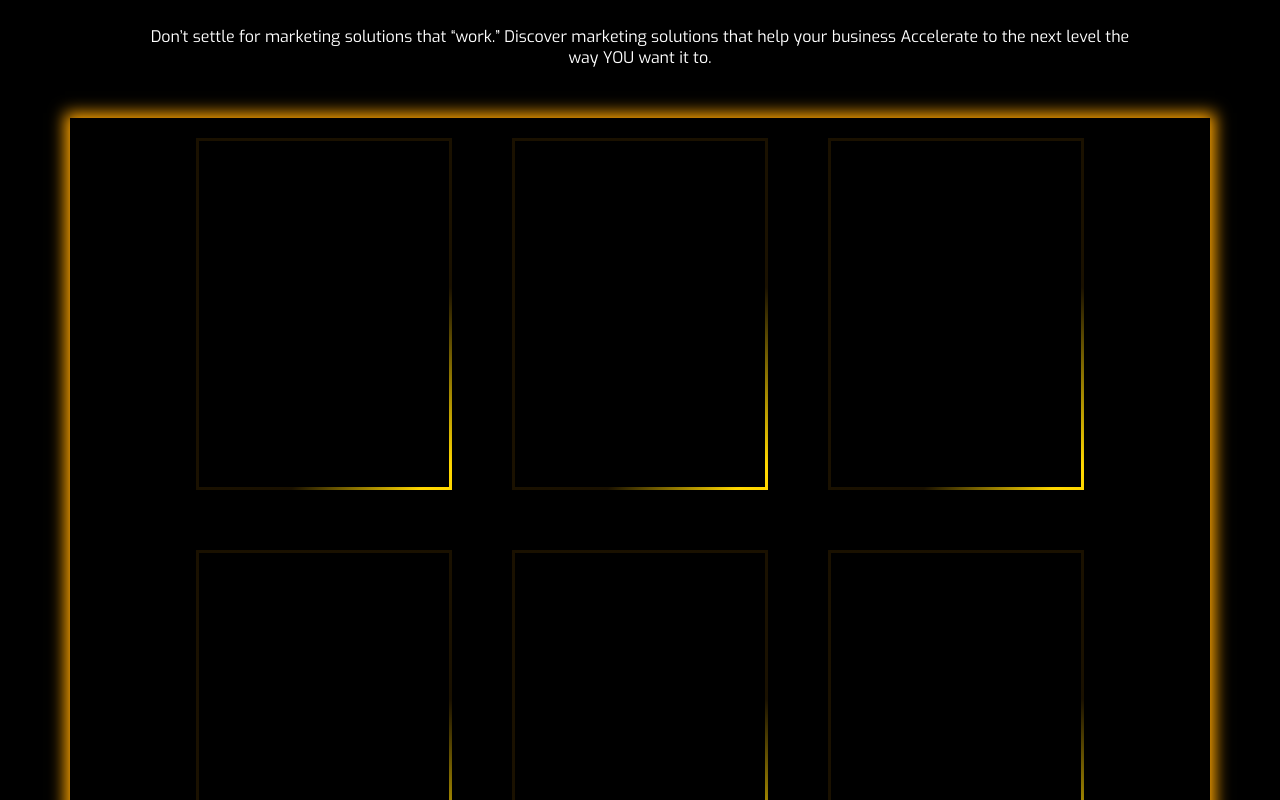
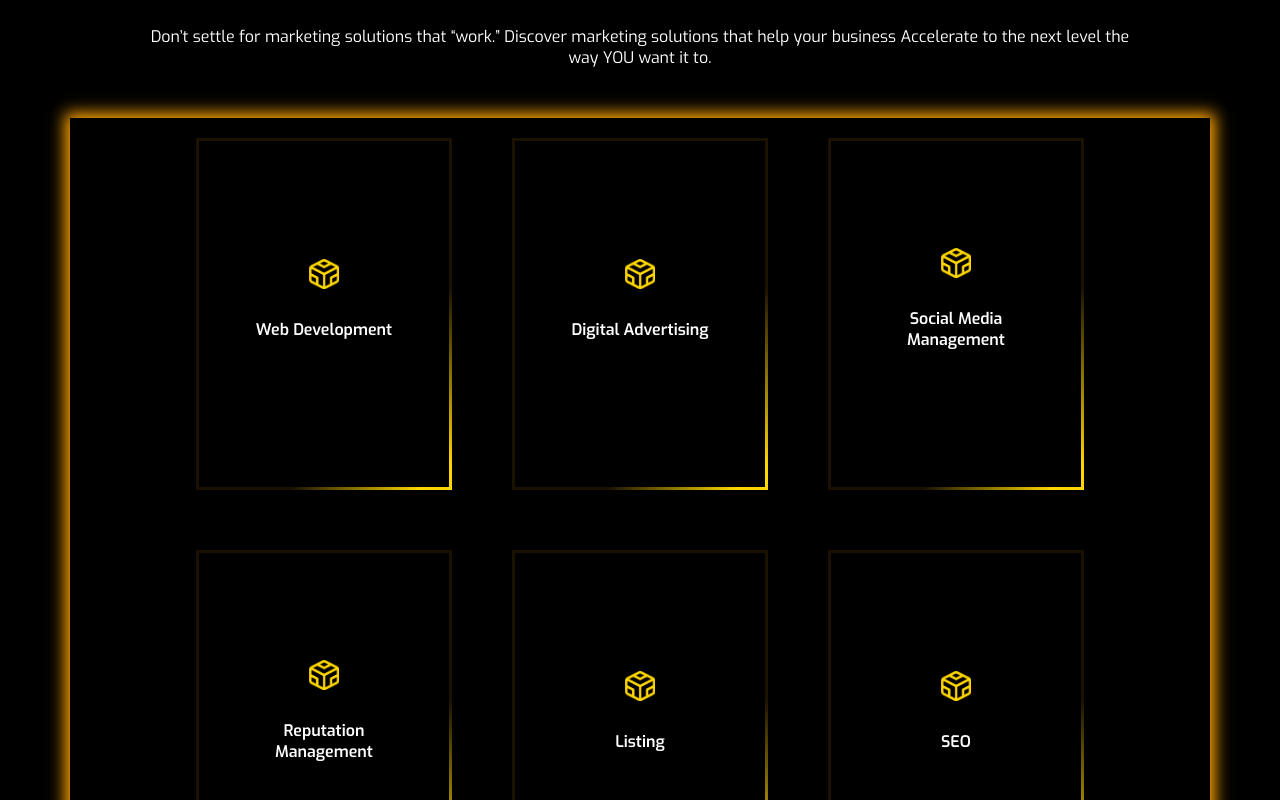
Before and after one commit to tharanycred4future/quantumaxistest, a React (Vite) app: page /contact-us in a window 1280 px wide. Shown: the part 1280-2080 px from the top of the page. Built offline with nearby package versions, Linux system fonts and the light colour scheme.

Commit message:
service icon update

```diff
--- a/src/assets/assets.js
+++ b/src/assets/assets.js
@@ -9,6 +9,7 @@ import seoImg from './seo.jpg'
 import repManageImg from './reputation management.jpg'
 import socialMediaImg from './social media management.jpg'
 import webDevImg from './web development.jpg'
+import serviceIcon from './service-item-icon.png'
 
 
 
@@ -16,7 +17,7 @@ export const services = [
     {
         _id :"1",
         name:"Web Development",
-        image: webDevImg,
+        image: serviceIcon,
         sub_text : "Does your website bring in business?",
         description : "If not, let us build you a website that not only brings you business but helps achieve your goals at a pace you are most comfortable with."
 
@@ -24,7 +25,7 @@ export const services = [
     {
         _id :"2",
         name:"Digital Advertising",
-        image: digitalAdImg,
+        image: serviceIcon,
         sub_text : "Digital ads are a great way of putting your company on everyone’s radar.",
         description : "We custom-create ad campaigns for our clients to help them sell and fulfill their goals without exhausting their budget. We can do the same for you!"
 
@@ -32,14 +33,14 @@ export const services = [
     {
         _id :"3",
         name:"Social Media Management",
-        image: socialMediaImg,
+        image: serviceIcon,
         sub_text : "Want to engage with your existing customers while attracting new ones?",
         description : "We can help you do that while building an effective sales funnel through the creative content we will design just for your business."
     },
     {
         _id :"4",
         name:"Reputation Management",
-        image: repManageImg,
+        image: serviceIcon,
         sub_text : "Having a good reputation in the market is vital to having a successful business.",
         description : "Negative and unanswered reviews will decrease your customers’ trust and impair new business opportunities. We can and WILL help you build a stellar market reputation."
 
@@ -47,7 +48,7 @@ export const services = [
     {
         _id :"5",
         name:"Listing",
-        image:listingImg,
+        image:serviceIcon,
         sub_text : "Your business listings must be present across the web so that your current and future customers can find you the second they need your services.",
         description : "We create, manage, and update your business listings to ensure you never miss golden opportunities."
 
@@ -55,7 +56,7 @@ export const services = [
     {
         _id :"6",
         name:"SEO",
-        image: seoImg,
+        image: serviceIcon,
         sub_text : "Do you want your business to appear at the top of your customer’s search results?",
         description : "We can help you stay ahead of competitors by securing top search rankings. Let us boost your digital presence and maximize business opportunities."
 
@@ -63,7 +64,7 @@ export const services = [
     {
         _id :"7",
         name:"Analytics",
-        image: analyticsImg,
+        image: serviceIcon,
         sub_text : "Want us to Study Data for You?",
         description :"Gain a competitive edge with data-driven insights. Let us optimize your analytics to enhance decision-making and drive business growth"
 
@@ -84,7 +85,8 @@ export const assets = {
     seoImg,
     repManageImg,
     socialMediaImg,
-    webDevImg
+    webDevImg,
+    serviceIcon
 
 
 
--- a/src/components/ServiceItem/ServiceItem.css
+++ b/src/components/ServiceItem/ServiceItem.css
@@ -70,7 +70,35 @@
     justify-content: center;
     align-items: center;
 }
+.service-item-img{
+	width: 30px;
+	height:30px;
+}
+.service-item-img-container{
+	display: flex;
+	flex-direction: column;
+	justify-content: center;
+	align-items: center;
+}
+.card-container{
+	margin: 20px;
+	background-color: white;
+}
 
+.service-item-des{
+	padding: 10px;
+	display: flex;
+	flex-direction: column;
+    font-size: 0.8em;
+
+}
+.service-item-title{
+	color: #FFD700;
+}
+
+.front-text{
+	font-weight: 600;
+}
 
 /*border animation*/
 @property --angle {
@@ -137,24 +165,3 @@
 		--gradY: 0%;
 	}
 }
-.card-container{
-	margin: 20px;
-	background-color: white;
-}
-
-.service-item-des{
-	padding: 10px;
-	display: flex;
-	flex-direction: column;
-    font-size: 0.8em;
-
-}
-.service-item-title{
-	color: #FFD700;
-}
-
-.service-item-img{
-	object-fit: cover;
-	width: 16rem;
-	height: 23rem;
-}
--- a/src/components/ServiceItem/ServiceItem.jsx
+++ b/src/components/ServiceItem/ServiceItem.jsx
@@ -3,13 +3,15 @@
 import './ServiceItem.css'
 import PropTypes from 'prop-types';
 
-const ServiceItem = ({name,text,description}) => {
+const ServiceItem = ({name,text,image,description}) => {
   return (
     <div className="service-item">
 
       <div className="card">
 
               <div  className="service-item-img-container front" >
+                <img src={image} alt="" className="service-item-img" />
+                <p className="front-text">{name}</p>
 
 
 
```
Also changed, not shown: src/assets/service-item-icon.png (added).
